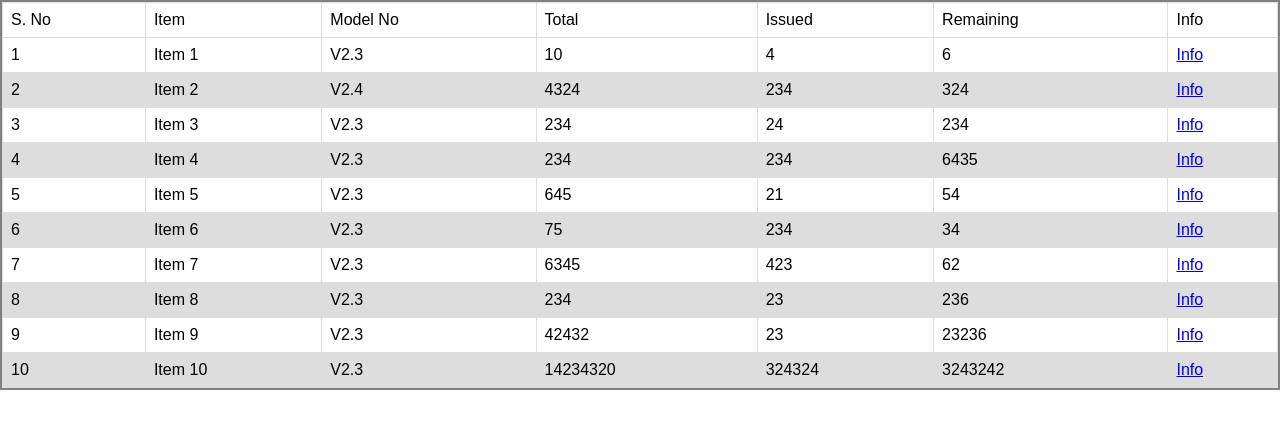
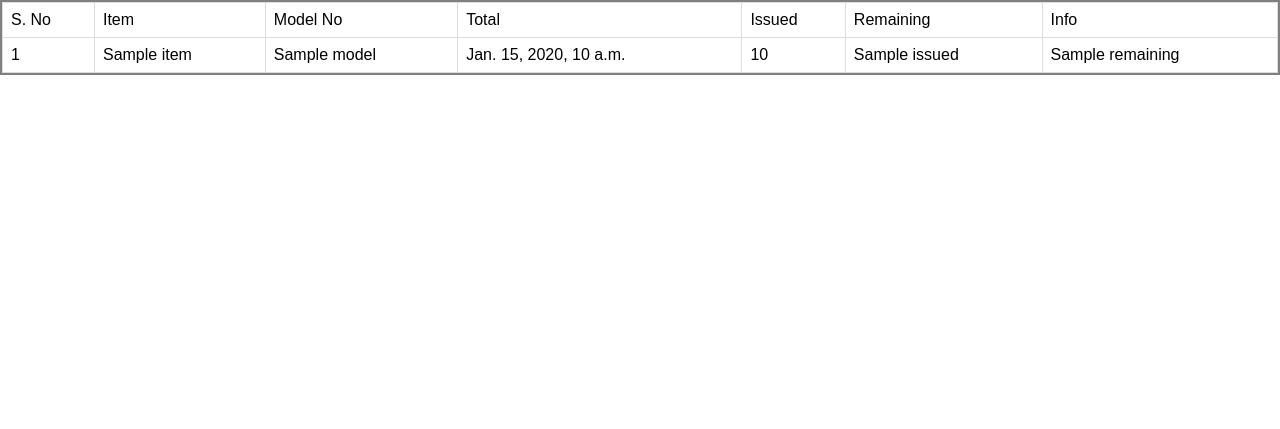
Before and after one commit to Chandan-97/CyPin, a Django app: template templates/admin_home.html in a window 1280 px wide. Shown: the part 58-487 px from the top of the page. Run offline with Django 3.2, Linux system fonts and the light colour scheme; the template is opened without the code that fills it: most values are stand-ins (such as "Sample title", 1, 10 or a date in 2020).

Commit message:
02 Some work done, Logout, session, add_item

```diff
--- a/CyPin_View/urls.py
+++ b/CyPin_View/urls.py
@@ -9,4 +9,6 @@ urlpatterns = [
     url(r'^home_admin$', home_admin),
     url(r'^home_head$', home_head),
     url(r'^home_user$', home_user),
+    url(r'^add_items', add_item),
+    url(r'^logout', Logout),
 ]
--- a/templates/admin_home.html
+++ b/templates/admin_home.html
@@ -26,96 +26,17 @@
         <td>Remaining</td>
         <td>Info</td>
     </thead>
+    {% for item in item_list %}
     <tr>
-        <td>1</td>
-        <td>Item 1</td>
-        <td>V2.3</td>
-        <td>10</td>
-        <td>4</td>
-        <td>6</td>
-        <td><a href="#">Info</a></td>
+        <td>{{ forloop.counter }}</td>
+        <td>{{ item.name }}</td>
+        <td>{{ item.model }}</td>
+        <td>{{ item.added }}</td>
+        <td>{{ item.total }}</td>
+        <td>{{ item.issued }}</td>
+        <td>{{ item.remaining }}</td>
     </tr>
-    <tr>
-        <td>2</td>
-        <td>Item 2</td>
-        <td>V2.4</td>
-        <td>4324</td>
-        <td>234</td>
-        <td>324</td>
-        <td><a href="#">Info</a></td>
-    </tr>
-    <tr>
-        <td>3</td>
-        <td>Item 3</td>
-        <td>V2.3</td>
-        <td>234</td>
-        <td>24</td>
-        <td>234</td>
-        <td><a href="#">Info</a></td>
-    </tr>
-    <tr>
-        <td>4</td>
-        <td>Item 4</td>
-        <td>V2.3</td>
-        <td>234</td>
-        <td>234</td>
-        <td>6435</td>
-        <td><a href="#">Info</a></td>
-    </tr>
-    <tr>
-        <td>5</td>
-        <td>Item 5</td>
-        <td>V2.3</td>
-        <td>645</td>
-        <td>21</td>
-        <td>54</td>
-        <td><a href="#">Info</a></td>
-    </tr>
-    <tr>
-        <td>6</td>
-        <td>Item 6</td>
-        <td>V2.3</td>
-        <td>75</td>
-        <td>234</td>
-        <td>34</td>
-        <td><a href="#">Info</a></td>
-    </tr>
-    <tr>
-        <td>7</td>
-        <td>Item 7</td>
-        <td>V2.3</td>
-        <td>6345</td>
-        <td>423</td>
-        <td>62</td>
-        <td><a href="#">Info</a></td>
-    </tr>
-    <tr>
-        <td>8</td>
-        <td>Item 8</td>
-        <td>V2.3</td>
-        <td>234</td>
-        <td>23</td>
-        <td>236</td>
-        <td><a href="#">Info</a></td>
-    </tr>
-    <tr>
-        <td>9</td>
-        <td>Item 9</td>
-        <td>V2.3</td>
-        <td>42432</td>
-        <td>23</td>
-        <td>23236</td>
-        <td><a href="#">Info</a></td>
-    </tr>
-    <tr>
-        <td>10</td>
-        <td>Item 10</td>
-        <td>V2.3</td>
-        <td>14234320</td>
-        <td>324324</td>
-        <td>3243242</td>
-        <td><a href="#">Info</a></td>
-    </tr>
+    {% endfor %}
 </table>
 </div>
 
```
Also changed, not shown: CyPin_View/views.py (+30 -1 lines), Readme.md (added), db.sqlite3.
